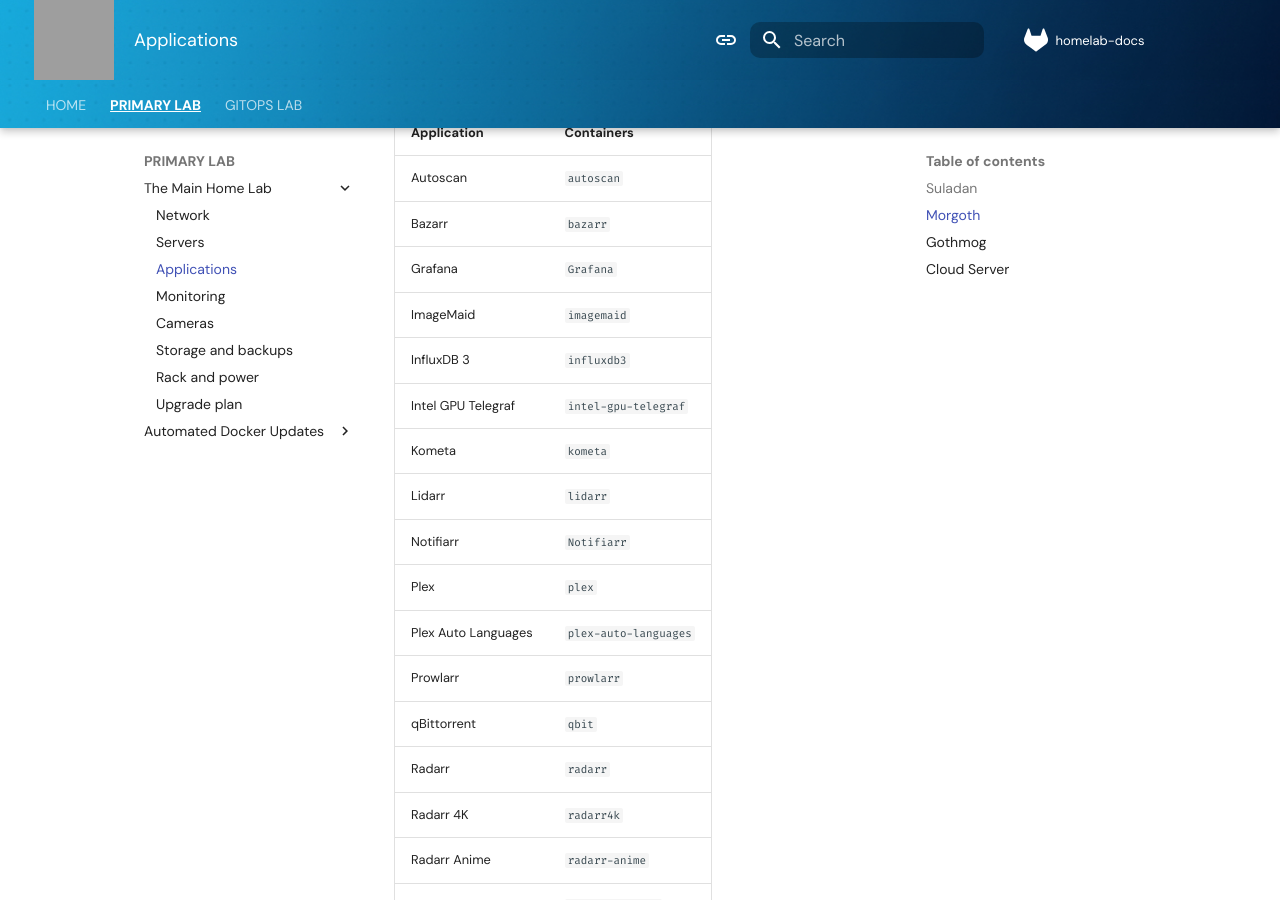
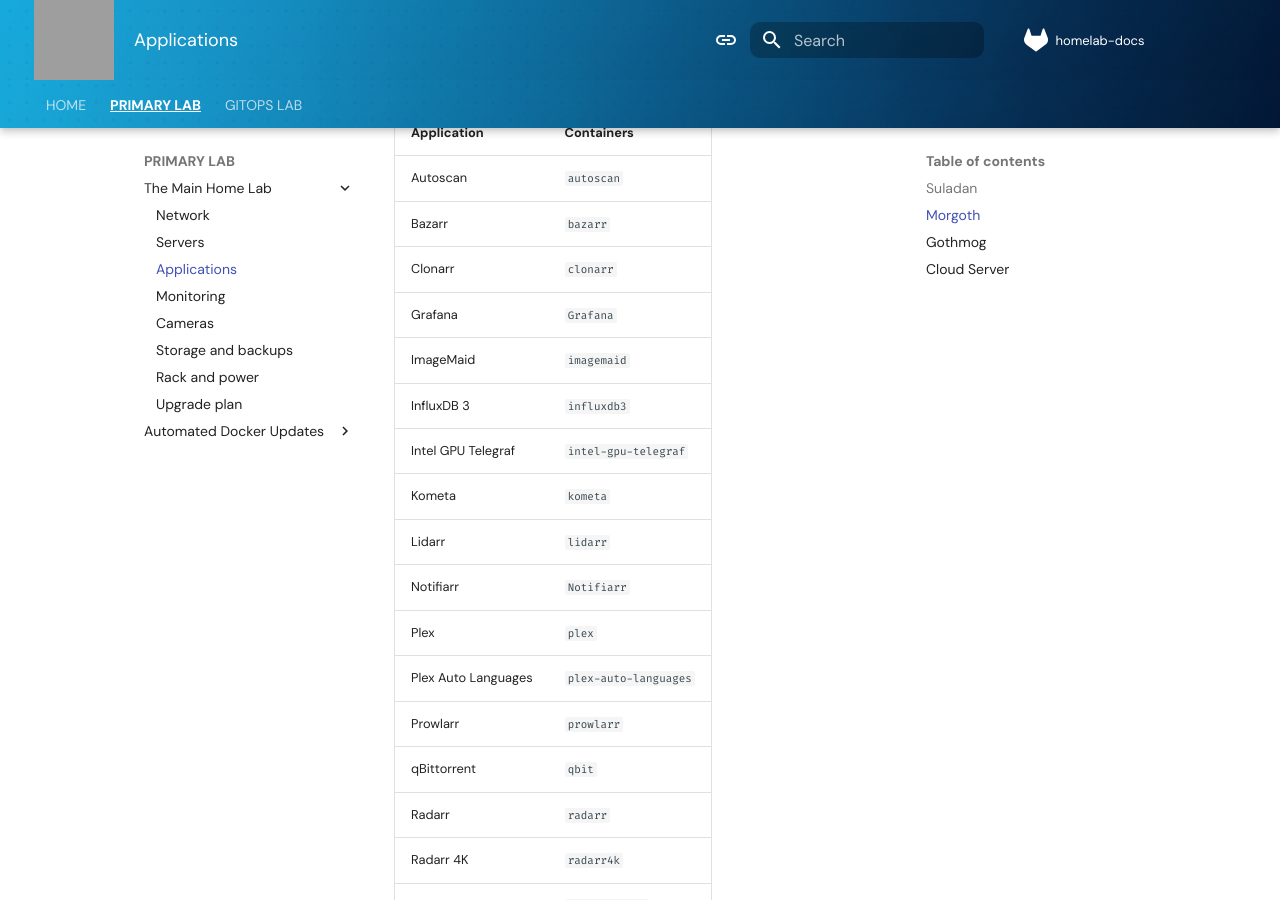
Before and after one commit to tronyx/homelab-docs, an MkDocs documentation site: the page built from docs/labs/primary/applications.md, in a window 1280 px wide and 900 px high, scrolled down 2092 px. Built offline with MkDocs 1.6.1 and Material for MkDocs 9.7.7, drawn with Linux system fonts in a browser that asks for light colours; comment, search, counter and statistics services are not loaded; grey boxes are pictures that could not be loaded.

Commit message:
Applications and lab diagram: add Clonarr on Morgoth
Co-Authored-By: Claude Opus 5.5 <noreply@anthropic.com>

```diff
--- a/docs/labs/primary/applications.md
+++ b/docs/labs/primary/applications.md
@@ -50,6 +50,7 @@ Morgoth does not use Komodo yet. It moves to Docker Compose and Komodo later, li
 | --- | --- |
 | Autoscan | `autoscan` |
 | Bazarr | `bazarr` |
+| Clonarr | `clonarr` |
 | Grafana | `Grafana` |
 | ImageMaid | `imagemaid` |
 | InfluxDB 3 | `influxdb3` |
```
Also changed, not shown: 2 other files.
